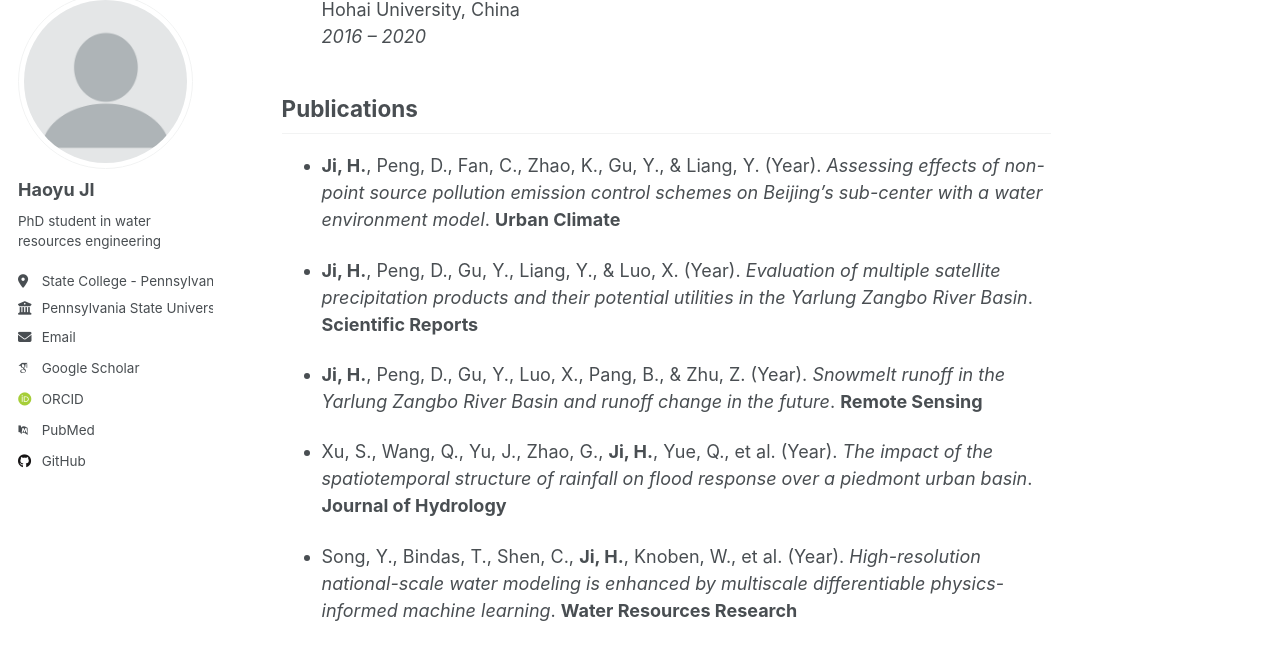
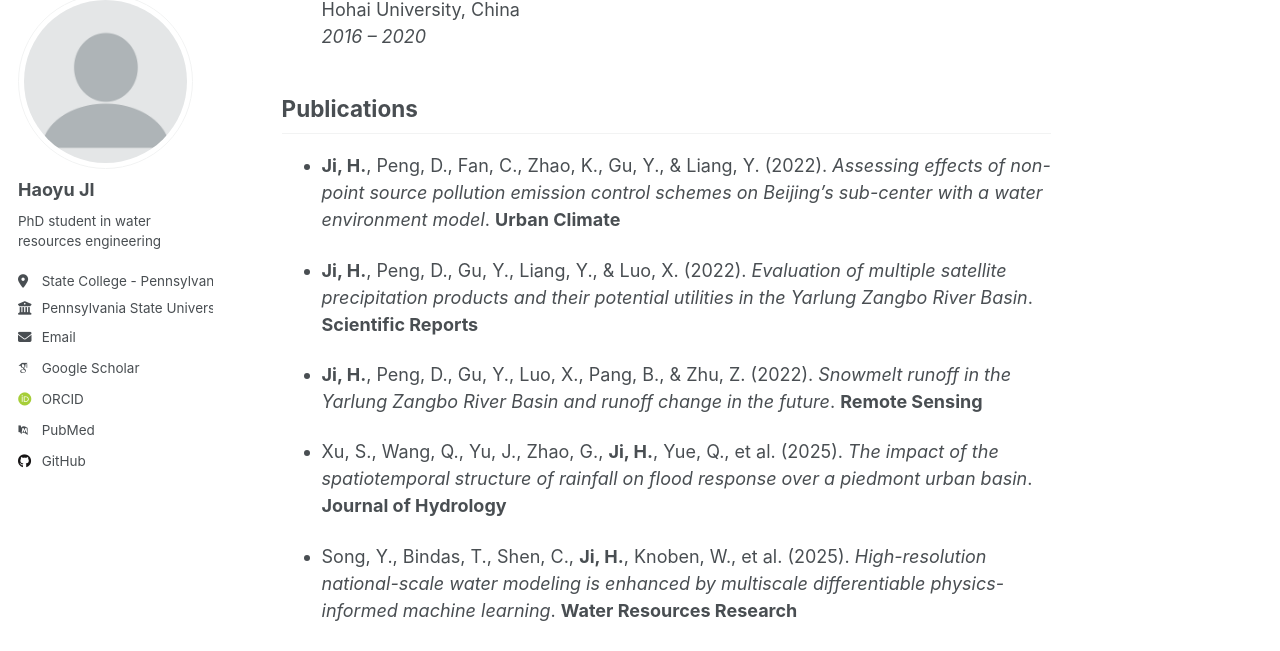
Before and after one commit to hiyuji98/hiyuji.github.io, a Jekyll site: the page built from _pages/about.md, in a window 1280 px wide and 900 px high, scrolled down 507 px. Shown: the part 105-756 px from the top of the window. Built offline with Jekyll 4.4.1, drawn with Linux system fonts in a browser that asks for light colours; some web fonts are replaced.

Commit message:
Update about.md

```diff
--- a/_pages/about.md
+++ b/_pages/about.md
@@ -28,15 +28,15 @@ Education
 
 ## Publications
 
-- **Ji, H.**, Peng, D., Fan, C., Zhao, K., Gu, Y., & Liang, Y. (Year). *Assessing effects of non-point source pollution emission control schemes on Beijing’s sub-center with a water environment model*. **Urban Climate**
+- **Ji, H.**, Peng, D., Fan, C., Zhao, K., Gu, Y., & Liang, Y. (2022). *Assessing effects of non-point source pollution emission control schemes on Beijing’s sub-center with a water environment model*. **Urban Climate**
 
-- **Ji, H.**, Peng, D., Gu, Y., Liang, Y., & Luo, X. (Year). *Evaluation of multiple satellite precipitation products and their potential utilities in the Yarlung Zangbo River Basin*. **Scientific Reports**
+- **Ji, H.**, Peng, D., Gu, Y., Liang, Y., & Luo, X. (2022). *Evaluation of multiple satellite precipitation products and their potential utilities in the Yarlung Zangbo River Basin*. **Scientific Reports**
 
-- **Ji, H.**, Peng, D., Gu, Y., Luo, X., Pang, B., & Zhu, Z. (Year). *Snowmelt runoff in the Yarlung Zangbo River Basin and runoff change in the future*. **Remote Sensing**
+- **Ji, H.**, Peng, D., Gu, Y., Luo, X., Pang, B., & Zhu, Z. (2022). *Snowmelt runoff in the Yarlung Zangbo River Basin and runoff change in the future*. **Remote Sensing**
 
-- Xu, S., Wang, Q., Yu, J., Zhao, G., **Ji, H.**, Yue, Q., et al. (Year). *The impact of the spatiotemporal structure of rainfall on flood response over a piedmont urban basin*. **Journal of Hydrology**
+- Xu, S., Wang, Q., Yu, J., Zhao, G., **Ji, H.**, Yue, Q., et al. (2025). *The impact of the spatiotemporal structure of rainfall on flood response over a piedmont urban basin*. **Journal of Hydrology**
 
-- Song, Y., Bindas, T., Shen, C., **Ji, H.**, Knoben, W., et al. (Year). *High-resolution national-scale water modeling is enhanced by multiscale differentiable physics-informed machine learning*. **Water Resources Research**
+- Song, Y., Bindas, T., Shen, C., **Ji, H.**, Knoben, W., et al. (2025). *High-resolution national-scale water modeling is enhanced by multiscale differentiable physics-informed machine learning*. **Water Resources Research**
 
 - Abbas, A., Yang, Y., Pan, M., Tramblay, Y., Shen, C., **Ji, H.**, Gebrechorkos, S. H., Pappenberger, F., Pyo, J. C., Feng, D., Huffman, G., Nguyen, P., Massari, C., Brocca, L., Jackson, T., & Beck, H. E. (Under review).
   *Comprehensive global assessment of 23 gridded precipitation datasets across 16,295 catchments using hydrological modeling*. **Hydrology and Earth System Sciences**
```
